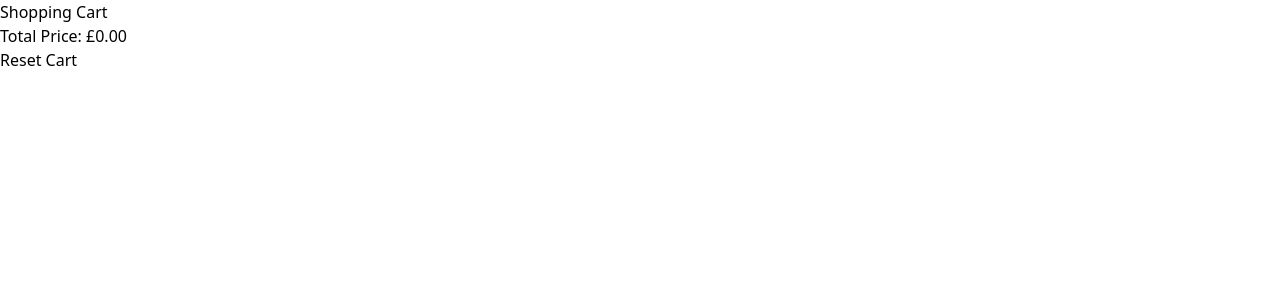
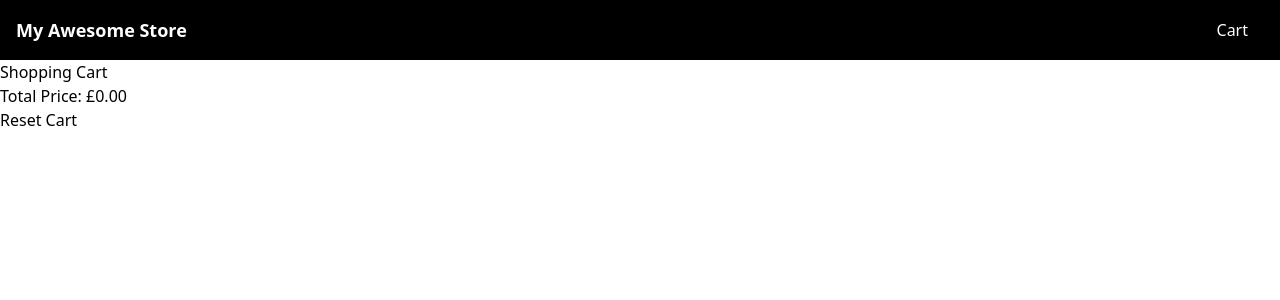
Before and after one commit to OXAYR/Woocomerce-Nextjs, a Next.js app: page /cart in a window 1280 px wide. Shown: the top 300 px of the page. Built offline with nearby package versions, Linux system fonts and the light colour scheme.

Commit message:
Added Styling for the cart

```diff
--- /dev/null
+++ b/src/components/Layout/Navbar.js
@@ -0,0 +1,23 @@
+import Link from 'next/link';
+const Navbar = () => {
+    return (
+        <nav className="bg-black p-4">
+            <div className="container mx-auto flex items-center justify-between">
+                <Link href="/" className="text-white font-semibold text-lg">
+
+                    My Awesome Store
+
+                </Link>
+                <ul className="flex space-x-4">
+                    <li>
+                        <Link href="/contact" className="text-white font-medium hover:text-black  hover:bg-white py-2 px-4 rounded transition duration-300 ease-in-out">
+                            Cart
+                        </Link>
+                    </li>
+                </ul>
+            </div>
+        </nav >
+    );
+};
+
+export default Navbar;
--- a/src/components/ProductsCard.js
+++ b/src/components/Products/ProductsCard.js
@@ -1,6 +1,6 @@
 // ProductCard.js
 import { useDispatch } from "react-redux";
-import { addLineItem } from "../(store)/cartSlice/cartSlice";
+import { addLineItem } from "../../(store)/cartSlice/cartSlice";
 import { useRouter } from 'next/navigation'
 
 const ProductCard = ({ product }) => {
@@ -8,7 +8,6 @@ const ProductCard = ({ product }) => {
     const router = useRouter();
 
     const handleAddToCart = () => {
-        // Dispatch the addLineItem action with the product as payload
         dispatch(addLineItem(product));
         router.push('/cart');
     };
@@ -38,7 +37,7 @@ const ProductCard = ({ product }) => {
                 </div>
                 <button
                     onClick={handleAddToCart}
-                    className="mt-4 bg-blue-500 hover:bg-blue-600 text-white py-2 px-4 rounded-md transition duration-300 ease-in-out"
+                    className="mt-4 border-black hover:bg-black hover:text-white text-black py-2 px-4 rounded-md transition duration-300 ease-in-out"
                 >
                     Add to Cart
                 </button>
--- a/src/pages/_app.js
+++ b/src/pages/_app.js
@@ -1,11 +1,13 @@
 import './styles.css';
 import { Provider } from 'react-redux';
 import { store } from '../(store)/store';
+import Navbar from '@/components/Layout/Navbar';
 
 
 function MyApp({ Component, pageProps }) {
     return (
         <Provider store={store}>
+            <Navbar />
             <Component {...pageProps} />
         </Provider>
     );
--- a/src/pages/cart/cartItems.js
+++ b/src/pages/cart/cartItems.js
@@ -1,6 +1,6 @@
 
 import { useDispatch } from "react-redux";
-import CartQty from "../../components/cartQty";
+import CartQty from "../../components/Cart/cartQty";
 import {
     decrementLineItemQuantity,
     addLineItem,
@@ -32,10 +32,6 @@ const CartItem = (props) => {
     const remove = () => {
         dispatch(removeLineItem(data));
     };
-
-
-
-    // CartItems.js
 
     const placeOrder = async () => {
         try {
@@ -83,19 +79,33 @@ const CartItem = (props) => {
 
 
     return (
-        <div>
-            <div onClick={remove}>X</div>
-            <div>{props.lineItem.name}</div>
-            <CartQty
-                quantity={props.lineItem.quantity}
-                decrementFunction={decrement}
-                incrementFunction={increment}
-            />
-            <div>
-                £{calculatePrice(props.lineItem.quantity, props.lineItem.price)}
+        <div className="bg-white rounded-lg shadow-md p-4 mb-4">
+            <div className="flex items-center justify-between">
+                <div className="text-gray-700 font-semibold">
+                    {data.name}
+                </div>
+                <div className="text-gray-500 font-black cursor-pointer mr-8 mt-6" onClick={remove}>
+                    X
+                </div>
             </div>
-            <div> <button onClick={placeOrder}>Place Order</button></div>
+            <div className="flex items-center mt-2">
+                <CartQty
+                    quantity={data.quantity}
+                    decrementFunction={decrement}
+                    incrementFunction={increment}
+                />
+                <div className="ml-4">
+                    Rs {calculatePrice(data.quantity, data.price)}
+                </div>
+            </div>
+            <button
+                onClick={placeOrder}
+                className="mt-4 border-black hover:bg-black hover:text-white text-black py-2 px-4 rounded-md transition duration-300 ease-in-out"
+            >
+                Place Order
+            </button>
         </div>
     );
+
 };
 export default CartItem;
--- a/src/pages/index.js
+++ b/src/pages/index.js
@@ -1,4 +1,4 @@
-import ProductCard from "@/components/ProductsCard";
+import ProductCard from "@/components/Products/ProductsCard";
 import { fetchWooCommerceProducts } from "@/pages/api/products/products-api";
 
 export const getStaticProps = async () => {
@@ -24,7 +24,7 @@ export default function Home({ products }) {
     console.log("Products------------>", products);
     return (
         <>
-            <div className=" mx-10 grid grid-cols-4 gap-4">
+            <div className=" mx-10 my-10 grid grid-cols-4 gap-4">
                 {products.map((product) => (
                     <ProductCard key={product.id} product={product} />
                 ))}
```
Also changed, not shown: src/components/Cart/cartQty.js (renamed from src/components/cartQty.js).
